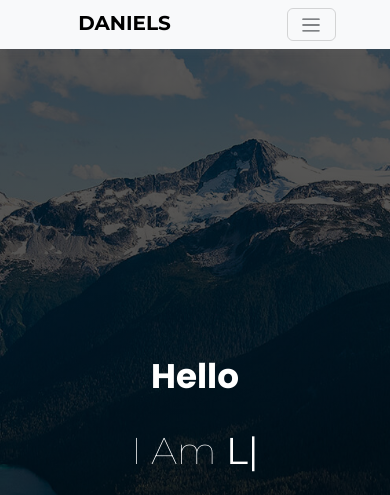
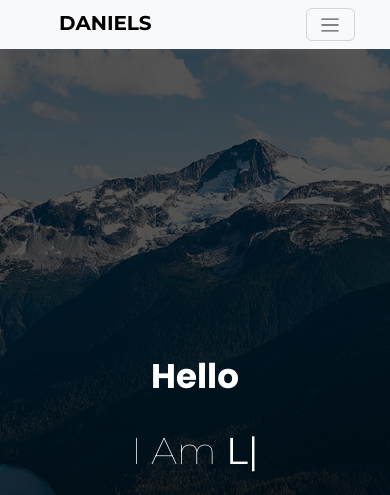
Before and after one commit to Mohummed-naser/BootstrapExam, a plain HTML site: page index.html in a window 390 px wide. Shown: the top 495 px of the page. Drawn offline with Linux system fonts and the light colour scheme.

Commit message:
Update media.css

```diff
--- a/css/media.css
+++ b/css/media.css
@@ -10,6 +10,9 @@
     }
      .botton-up {
         margin-bottom: 12px;
+    }
+    .navbar .container {
+    width: 90%;
     }
 }
 /* md 768px -> */
```
